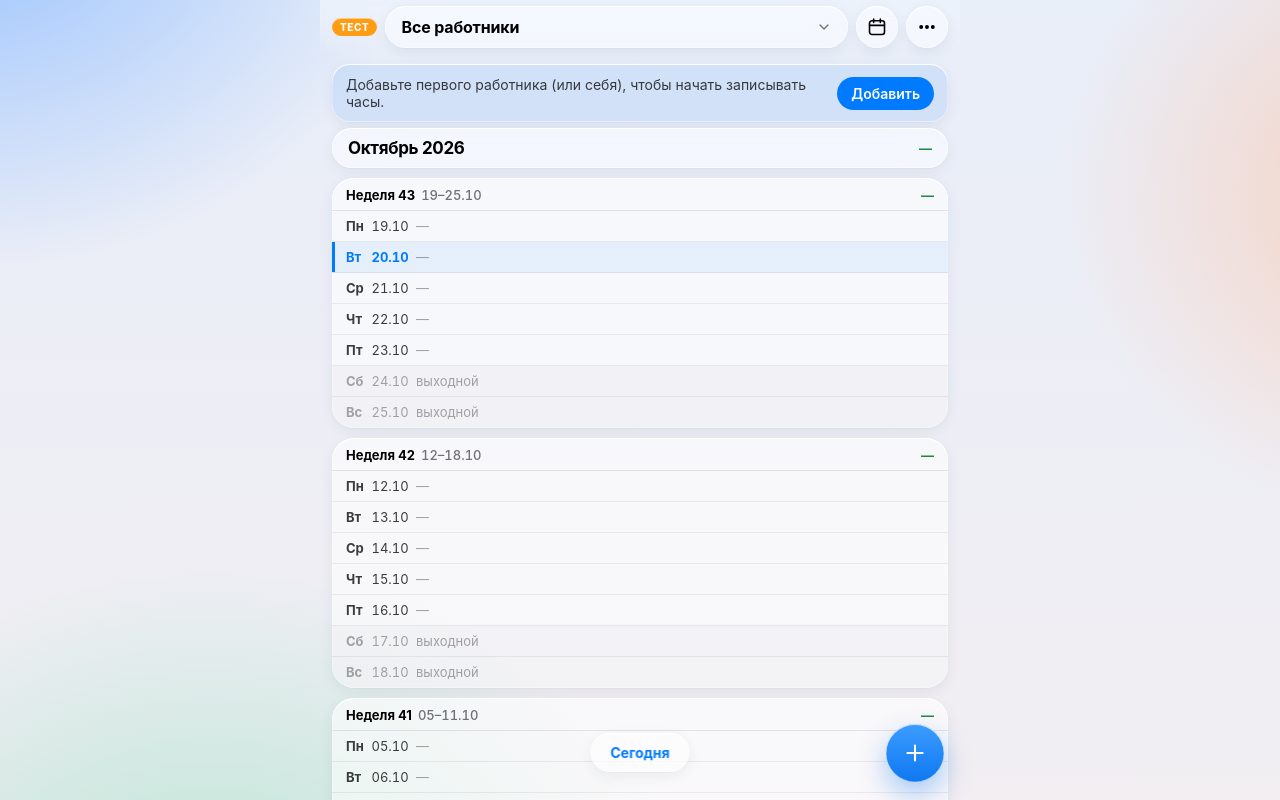
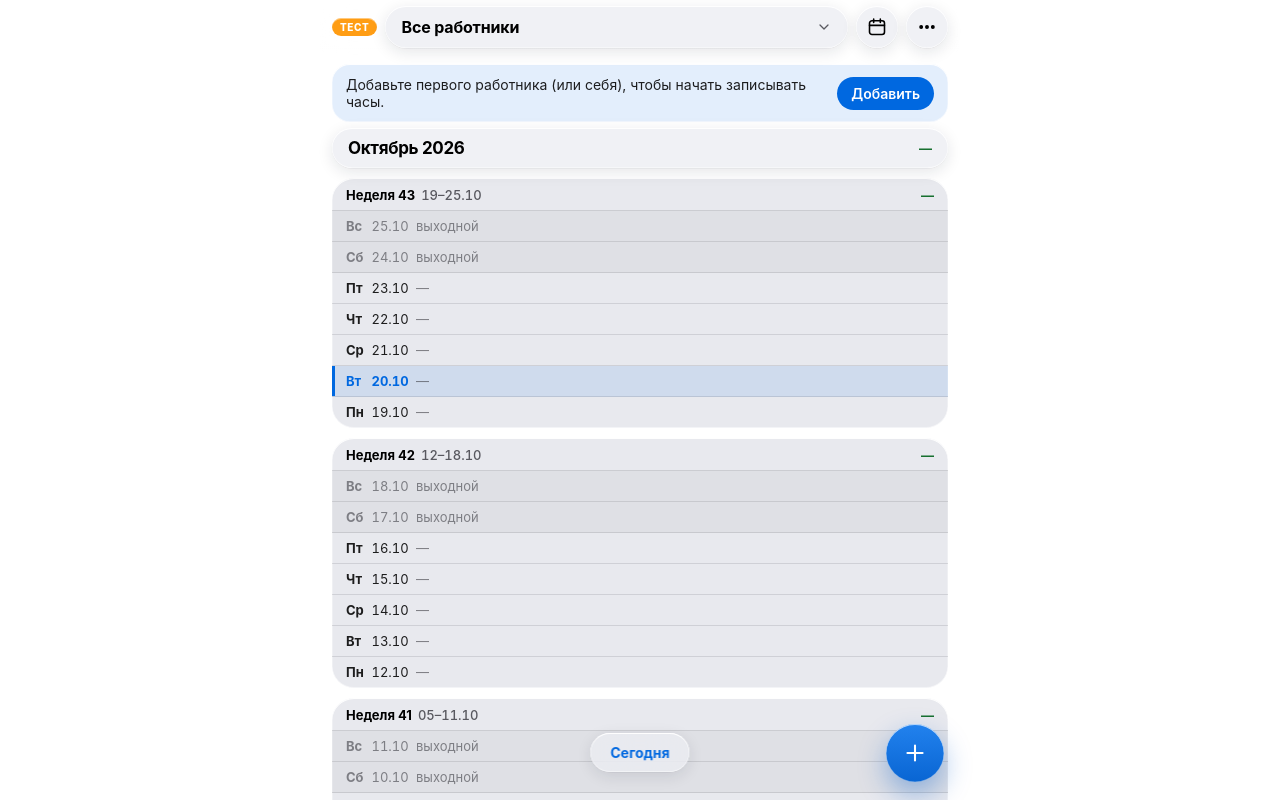
Before and after one commit to dimahodonovich22/worker-hours, a React (Vite) app: page / in a window 1280 px wide. Shown: the top 800 px of the page. Built offline with nearby package versions, Linux system fonts and the light colour scheme.

Commit message:
Тест: дни недели снизу вверх (Пн внизу), белый фон и серые недели, тона темнее

```diff
--- a/index.html
+++ b/index.html
@@ -4,7 +4,7 @@
     <meta charset="UTF-8" />
     <link rel="icon" type="image/svg+xml" href="favicon.svg" />
     <meta name="viewport" content="width=device-width, initial-scale=1.0, viewport-fit=cover, user-scalable=no" />
-    <meta name="theme-color" content="#eef2f9" />
+    <meta name="theme-color" content="#ffffff" />
     <meta name="apple-mobile-web-app-capable" content="yes" />
     <meta name="apple-mobile-web-app-status-bar-style" content="default" />
     <meta name="apple-mobile-web-app-title" content="Часы тест" />
--- a/src/components/feed/MonthSection.tsx
+++ b/src/components/feed/MonthSection.tsx
@@ -71,7 +71,7 @@ export const MonthSection = memo(function MonthSection({
         <span className="feed-sum">{totalsLabel(monthTotal)}</span>
       </button>
 
-      {/* Недели — новые сверху, прошлые ниже; дни внутри недели — Пн→Вс */}
+      {/* Недели — новые сверху, прошлые ниже */}
       {parts
         .map((p, i) => ({ p, i }))
         .filter(({ p }) => p.weekStart <= lastWeekStart)
@@ -112,7 +112,8 @@ export const MonthSection = memo(function MonthSection({
                   <span className="feed-week-cont">итог выше ↑</span>
                 )}
               </button>
-              {p.days.map((ds) => (
+              {/* Дни снизу вверх: понедельник внизу, воскресенье сверху — как и вся лента (новое сверху) */}
+            {[...p.days].reverse().map((ds) => (
                 <DayRow
                   key={ds}
                   ds={ds}
--- a/src/glass.css
+++ b/src/glass.css
@@ -7,7 +7,7 @@
      под которыми прокручивается лента: шапка, заголовок месяца, нижние кнопки,
      панели. Карточки лежат на неподвижном фоне — им достаточно полупрозрачной
      заливки с бликом, без размытия (так прокрутка остаётся плавной на iPhone).
-   • Фон — спокойный «утренний свет»: небо, рассвет, мята.
+   • Фон — белый, недели и карточки — серые (по просьбе: наоборот, чем было).
    • Шрифт и цвета — системные iOS. Подписи обычным регистром.
    ========================================================================= */
 
@@ -16,33 +16,34 @@
 
   /* Системные цвета iOS */
   --text: #000000;
-  --text-2: rgba(28, 28, 30, 0.86);
-  --muted: rgba(60, 60, 67, 0.72);
-  --accent: #007aff;
-  --accent-soft: rgba(0, 122, 255, 0.12);
-  --success: #34c759;
-  --success-soft: rgba(52, 199, 89, 0.15);
-  --danger: #ff3b30;
-  --money: #1f8a3c;
-  --owed: #c4291c;
+  --text-2: rgba(0, 0, 0, 0.88);
+  --muted: rgba(60, 60, 67, 0.84);
+  --accent: #0068e0;
+  --accent-soft: rgba(0, 104, 224, 0.13);
+  --success: #2fb350;
+  --success-soft: rgba(47, 179, 80, 0.17);
+  --danger: #e5352b;
+  --money: #17702f;
+  --owed: #a8221a;
 
-  /* Поверхности */
-  --bg: #eef1f6;
-  --surface: rgba(255, 255, 255, 0.66);   /* панели на фоне */
-  --surface-2: rgba(118, 118, 128, 0.1);  /* заливка внутри стекла */
-  --border: rgba(60, 60, 67, 0.12);
-  --border-strong: rgba(60, 60, 67, 0.22);
+  /* Поверхности: белый фон, серые панели */
+  --bg: #ffffff;
+  --panel: #e8e9ee;                       /* неделя, карточки, поля */
+  --surface: var(--panel);
+  --surface-2: rgba(118, 118, 128, 0.15); /* заливка внутри панелей и стекла */
+  --border: rgba(60, 60, 67, 0.17);
+  --border-strong: rgba(60, 60, 67, 0.3);
 
-  /* Стекло */
-  --glass: rgba(255, 255, 255, 0.5);
-  --glass-thick: rgba(247, 248, 251, 0.78);
+  /* Стекло — с серым оттенком, чтобы было видно на белом фоне */
+  --glass: rgba(236, 237, 242, 0.76);
+  --glass-thick: rgba(242, 242, 246, 0.88);
   --glass-blur: blur(22px) saturate(185%);
   --glass-blur-thick: blur(36px) saturate(190%);
   /* Блик по верхнему краю + тонкий светлый контур, как у стекла iOS */
   --rim: inset 0 1px 0 rgba(255, 255, 255, 0.95), inset 0 0 0 0.5px rgba(255, 255, 255, 0.6),
     inset 0 -1px 0 rgba(255, 255, 255, 0.25);
-  --lift: 0 12px 32px rgba(34, 50, 84, 0.12), 0 1px 3px rgba(34, 50, 84, 0.06);
-  --lift-sm: 0 4px 14px rgba(34, 50, 84, 0.07), 0 0.5px 1px rgba(34, 50, 84, 0.05);
+  --lift: 0 12px 32px rgba(20, 30, 50, 0.16), 0 1px 3px rgba(20, 30, 50, 0.08);
+  --lift-sm: 0 4px 16px rgba(20, 30, 50, 0.11), 0 0.5px 1px rgba(20, 30, 50, 0.08);
   --shadow-sm: var(--lift-sm);
   --shadow-md: var(--lift);
   --shadow-lg: var(--lift);
@@ -65,11 +66,7 @@ body::before {
   inset: -10vmax;
   z-index: -1;
   pointer-events: none;
-  background:
-    radial-gradient(58vmax 48vmax at 6% 2%, rgba(128, 180, 255, 0.78), transparent 62%),
-    radial-gradient(52vmax 44vmax at 104% 30%, rgba(255, 186, 150, 0.66), transparent 62%),
-    radial-gradient(62vmax 54vmax at 22% 106%, rgba(132, 220, 186, 0.6), transparent 62%),
-    linear-gradient(180deg, #e7eefa 0%, #f3eef1 100%);
+  background: var(--bg);
 }
 
 /* ---------- Общие приёмы стекла ---------- */
@@ -105,7 +102,7 @@ button.ghost,
 .photo-thumb,
 .feed-banner {
   border: none;
-  box-shadow: var(--rim), var(--lift-sm);
+  box-shadow: var(--rim);
 }
 
 :where(button, a, input, select, textarea, label):focus-visible {
@@ -116,7 +113,7 @@ button.ghost,
 /* ---------- Лента: шапка парит над содержимым ---------- */
 
 .feed-header {
-  background: linear-gradient(to bottom, rgba(236, 241, 250, 0.9) 35%, rgba(236, 241, 250, 0.35) 75%, rgba(236, 241, 250, 0));
+  background: linear-gradient(to bottom, rgba(255, 255, 255, 0.92) 35%, rgba(255, 255, 255, 0.4) 75%, rgba(255, 255, 255, 0));
   -webkit-backdrop-filter: none;
   backdrop-filter: none;
   border-bottom: none;
@@ -190,7 +187,7 @@ button.ghost,
 
 /* Неделя */
 .feed-week {
-  background: rgba(255, 255, 255, 0.58);
+  background: var(--panel);
   border-radius: 22px;
   margin: 0 0 10px;
 }
@@ -203,7 +200,7 @@ button.ghost,
   color: var(--text);
 }
 .feed-week-head:active {
-  background: rgba(118, 118, 128, 0.08);
+  background: rgba(118, 118, 128, 0.14);
 }
 .feed-week-range,
 .feed-week-cont {
@@ -213,16 +210,16 @@ button.ghost,
 /* День */
 .feed-day {
   padding: 5px 14px;
-  border-bottom: 0.5px solid rgba(60, 60, 67, 0.09);
+  border-bottom: 0.5px solid rgba(60, 60, 67, 0.14);
 }
 .feed-day.weekend {
-  background: rgba(118, 118, 128, 0.045);
+  background: rgba(118, 118, 128, 0.08);
 }
 .feed-day:active {
-  background: rgba(118, 118, 128, 0.12);
+  background: rgba(118, 118, 128, 0.18);
 }
 .feed-day.today {
-  background: rgba(0, 122, 255, 0.07);
+  background: rgba(0, 104, 224, 0.11);
   box-shadow: inset 3px 0 0 var(--accent);
 }
 .feed-day-label {
@@ -230,7 +227,7 @@ button.ghost,
 }
 .feed-day.weekend .feed-day-label,
 .feed-day-empty {
-  color: rgba(60, 60, 67, 0.45);
+  color: rgba(60, 60, 67, 0.6);
 }
 .feed-who {
   color: var(--muted);
@@ -248,7 +245,7 @@ button.ghost,
 }
 
 .feed-banner {
-  background: rgba(0, 122, 255, 0.1);
+  background: rgba(0, 104, 224, 0.11);
   border-radius: 18px;
 }
 .feed-banner button {
@@ -269,11 +266,11 @@ button.ghost,
   display: flex;
   align-items: center;
   justify-content: center;
-  background: linear-gradient(180deg, rgba(48, 150, 255, 0.94), rgba(0, 112, 240, 0.94));
+  background: linear-gradient(180deg, rgba(26, 126, 238, 0.96), rgba(0, 96, 210, 0.96));
   -webkit-backdrop-filter: var(--glass-blur);
   backdrop-filter: var(--glass-blur);
   box-shadow: inset 0 1px 0 rgba(255, 255, 255, 0.6), inset 0 0 0 0.5px rgba(255, 255, 255, 0.35),
-    0 12px 28px rgba(0, 110, 240, 0.35);
+    0 12px 28px rgba(0, 90, 200, 0.38);
 }
 .feed-fab:active {
   transform: scale(0.94);
@@ -317,7 +314,7 @@ button.ghost,
 
 /* Сегменты «Месяц / Неделя» — как переключатель iOS */
 .period-switch {
-  background: rgba(118, 118, 128, 0.12);
+  background: var(--panel);
   border-radius: 999px;
   padding: 3px;
 }
@@ -326,20 +323,20 @@ button.ghost,
   padding: 8px 12px;
 }
 .period-tab.on {
-  background: rgba(255, 255, 255, 0.92);
+  background: #ffffff;
   box-shadow: inset 0 1px 0 rgba(255, 255, 255, 1), 0 3px 10px rgba(34, 50, 84, 0.12);
 }
 .week-arrow,
 .week-current {
-  background: rgba(255, 255, 255, 0.62);
+  background: var(--panel);
   border: none;
   border-radius: 999px;
-  box-shadow: var(--rim), var(--lift-sm);
+  box-shadow: var(--rim);
 }
 
 /* Карточки работников и итоги */
 .card {
-  background: rgba(255, 255, 255, 0.58);
+  background: var(--panel);
   border-radius: 24px;
 }
 .card-stats .pay,
@@ -350,7 +347,7 @@ button.ghost,
 
 .totals,
 .note-totals {
-  background: rgba(255, 255, 255, 0.58);
+  background: var(--panel);
   gap: 0;
   border-radius: 22px;
 }
@@ -368,10 +365,10 @@ button.ghost,
 .totals .pay,
 .overview-totals .pay.overview-cell,
 .note-total.net.pos {
-  background: rgba(52, 199, 89, 0.12);
+  background: rgba(47, 179, 80, 0.16);
 }
 .note-total.net.neg {
-  background: rgba(255, 59, 48, 0.1);
+  background: rgba(229, 53, 43, 0.13);
 }
 .totals .pay span,
 .overview-totals .pay.overview-cell span,
@@ -394,7 +391,7 @@ button.ghost,
   letter-spacing: 0;
 }
 .grand-total {
-  background: rgba(255, 255, 255, 0.42);
+  background: var(--panel);
   border-radius: 26px;
 }
 .grand-total .totals {
@@ -403,24 +400,24 @@ button.ghost,
 
 /* Список записей */
 .entries {
-  background: rgba(255, 255, 255, 0.58);
+  background: var(--panel);
   border-radius: 22px;
 }
 .entry-row {
-  border-bottom: 0.5px solid rgba(60, 60, 67, 0.1);
+  border-bottom: 0.5px solid rgba(60, 60, 67, 0.14);
 }
 .entry-row:active {
-  background: rgba(118, 118, 128, 0.1);
+  background: rgba(118, 118, 128, 0.16);
 }
 .entry-date {
-  background: rgba(118, 118, 128, 0.12);
+  background: rgba(118, 118, 128, 0.18);
   border-radius: 10px;
 }
 .entry-photo {
   display: inline-flex;
   align-items: center;
   gap: 3px;
-  background: rgba(118, 118, 128, 0.12);
+  background: rgba(118, 118, 128, 0.18);
 }
 .entry-no-lunch,
 .entry-cash,
@@ -443,8 +440,8 @@ button.danger {
   transition: transform 0.25s var(--spring), box-shadow 0.2s ease, background 0.2s ease;
 }
 button.primary {
-  background: linear-gradient(180deg, #2b8cff 0%, #0a72ee 100%);
-  box-shadow: inset 0 1px 0 rgba(255, 255, 255, 0.5), 0 10px 22px rgba(0, 110, 240, 0.28);
+  background: linear-gradient(180deg, #1a7eee 0%, #0060d2 100%);
+  box-shadow: inset 0 1px 0 rgba(255, 255, 255, 0.45), 0 10px 22px rgba(0, 90, 200, 0.3);
 }
 button.primary:active,
 button.ghost:active {
@@ -454,7 +451,7 @@ button.ghost {
   color: var(--text);
 }
 button.danger {
-  background: rgba(255, 59, 48, 0.08);
+  background: rgba(229, 53, 43, 0.1);
   border: none;
 }
 
@@ -471,36 +468,39 @@ button.danger {
 .field select,
 .field textarea,
 .month-picker select {
-  background-color: rgba(255, 255, 255, 0.72);
+  background-color: var(--panel);
   border-radius: 16px;
+}
+.segment .field input {
+  background-color: #ffffff;
 }
 .field input:focus,
 .field select:focus,
 .field textarea:focus {
-  box-shadow: var(--rim), 0 0 0 4px rgba(0, 122, 255, 0.22);
+  box-shadow: var(--rim), 0 0 0 4px rgba(0, 104, 224, 0.24);
 }
 .field-check {
-  background: rgba(255, 255, 255, 0.66);
+  background: var(--panel);
   border-radius: 18px;
 }
 .field-check input {
   border-radius: 8px;
 }
 .multi-chip {
-  background: rgba(255, 255, 255, 0.66);
+  background: var(--panel);
   border-radius: 999px;
 }
 .multi-chip.on {
   box-shadow: inset 0 1px 0 rgba(255, 255, 255, 0.8), 0 0 0 1.5px currentColor;
 }
 .segment {
-  background: rgba(255, 255, 255, 0.5);
+  background: var(--panel);
   border-radius: 22px;
 }
 .preview,
 .form-hint,
 .report-hint {
-  background: rgba(0, 122, 255, 0.09);
+  background: rgba(0, 104, 224, 0.11);
   border-radius: 18px;
   box-shadow: inset 0 1px 0 rgba(255, 255, 255, 0.6);
 }
@@ -517,7 +517,7 @@ button.danger {
 /* ---------- Панели снизу (iOS 26: парят с отступом, все углы скруглены) ---------- */
 
 .sheet-backdrop {
-  background: rgba(20, 26, 38, 0.22);
+  background: rgba(20, 26, 38, 0.28);
   padding: 0 8px calc(env(safe-area-inset-bottom) + 8px);
   animation: glassFade 0.3s ease;
 }
@@ -558,18 +558,18 @@ button.danger {
 .day-item,
 .sum-row,
 .pick-side {
-  background: rgba(118, 118, 128, 0.1);
+  background: rgba(118, 118, 128, 0.15);
   border-radius: 18px;
 }
 .pick-row.on {
-  background: rgba(0, 122, 255, 0.13);
+  background: rgba(0, 104, 224, 0.15);
 }
 .sheet-btn:active,
 .pick-row:active,
 .day-item:active,
 .sum-row:active,
 .pick-side:active {
-  background: rgba(118, 118, 128, 0.2);
+  background: rgba(118, 118, 128, 0.26);
 }
 .sheet-btn-icon {
   flex-shrink: 0;
@@ -579,7 +579,7 @@ button.danger {
   align-items: center;
   justify-content: center;
   border-radius: 12px;
-  background: rgba(0, 122, 255, 0.12);
+  background: rgba(0, 104, 224, 0.13);
   color: var(--accent);
 }
 .pick-side {
@@ -603,7 +603,7 @@ button.danger {
   color: var(--owed);
 }
 .period-total {
-  background: rgba(52, 199, 89, 0.13);
+  background: rgba(47, 179, 80, 0.16);
   border-radius: 18px;
   box-shadow: inset 0 1px 0 rgba(255, 255, 255, 0.6);
 }
@@ -647,7 +647,7 @@ button.danger {
   .field input,
   .field select,
   .field textarea {
-    background-color: #ffffff;
+    background-color: var(--panel);
   }
 }
 
```
